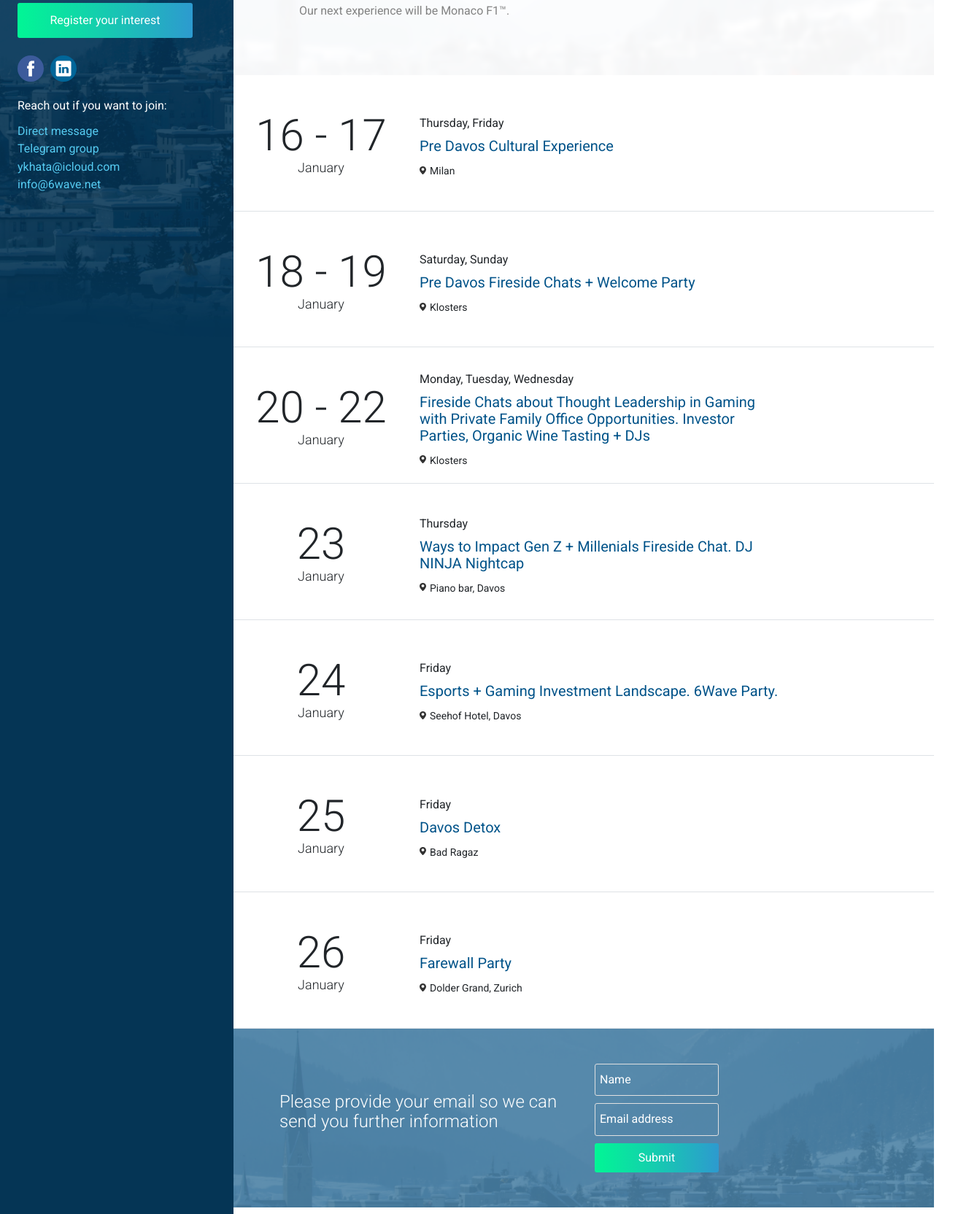
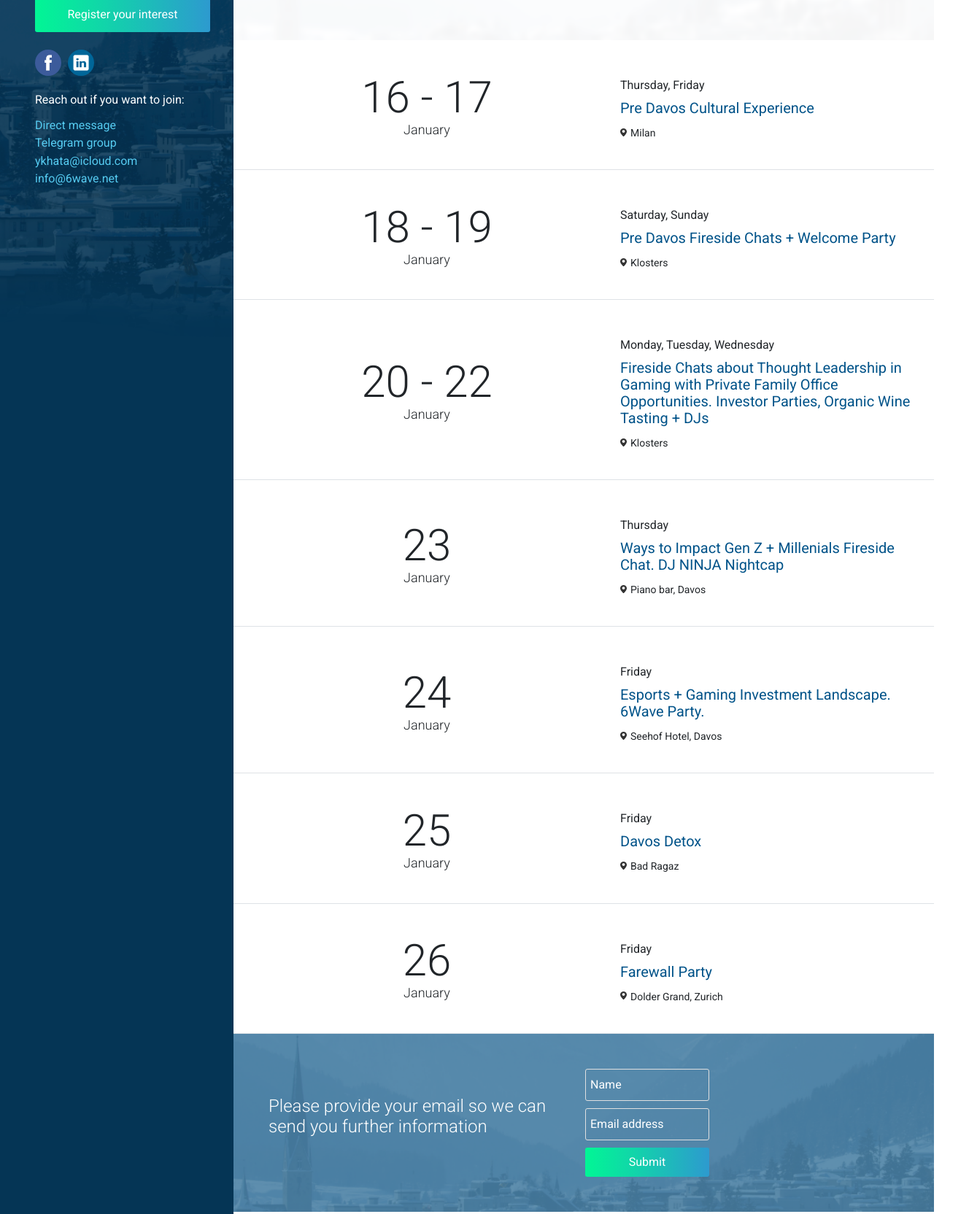
Before and after one commit to FlameFlashy/6wave.net, a plain HTML site: page index.html in a window 1280 px wide. Shown: the part 390-2054 px from the top of the page at 73% size, 1328 px wide, since content can reach past the window. Drawn offline with nearby package versions, Linux system fonts and the light colour scheme.

Commit message:
media styles

```diff
--- a/css/style.css
+++ b/css/style.css
@@ -94,10 +94,6 @@ h2 {
 }
 
 .top-content-wrapper {
-  padding-left: 90px;
-  padding-right: 50px;
-  padding-top: 60px;
-  padding-bottom: 60px;
   background-image: url(../img/backround-content-bottom.png);
   background-repeat: no-repeat;
   background-size: cover;
@@ -107,6 +103,14 @@ h2 {
   font-size: 16px;
   line-height: 24px;
   color: #828282;
+}
+
+.date-wrapper {
+  padding: 42px 0 42px 50px;
+}
+
+.event-wrapper {
+  padding: 42px 24px 42px 50px;
 }
 
 .date {
@@ -148,7 +152,7 @@ h2 {
   background-color: #4B81A4;
 }
 
-.submit-wrapper p {
+.submit-par {
   color: #fff;
   font-size: 24px;
   font-weight: 300;
@@ -197,3 +201,22 @@ input::placeholder {
   color: #828282;
   font-style: italic;
 }
+
+@media (max-width: 426px) {
+  .date {
+    font-size: 32px;
+    padding-right: 6px;
+  }
+
+  .asside {
+    background-size: cover;
+  }
+
+  .date-wrapper {
+    padding-bottom: 0;
+  }
+
+  .event-wrapper {
+    padding: 0 32px 32px 50px;
+  }
+}
--- a/index.html
+++ b/index.html
@@ -24,7 +24,7 @@
     <div class="row">
 
       <!-- left asside -->
-      <div class="col-sm-3 pt-2 asside">
+      <div class="col-lg-3 col-md-4 pl-5 asside">
         <div class="logo-wrap">
         </div>
         <p>The 6Wave Experiences exclusive business and leisure destination program.</p>
@@ -33,14 +33,14 @@
           <li>Davos</li>
           <li>Bad Ragaz</li>
         </ul>
-        <a href="#" class="btn register-button" role="button">Register your
+        <a href="#submit" class="btn register-button" role="button">Register your
           interest</a>
         <div class="social-links">
           <a href="#"><img class="icon-soc" src="./img/facebook.png" alt="facebook"></a>
           <a href="#"><img class="icon-soc" src="./img/Linkedin.png" alt="linkedin"></a>
         </div>
         <p>Reach out if you want to join:</p>
-        <div class="d-flex flex-column links ">
+        <div class="d-flex flex-column links pb-5">
           <a href="#">Direct message</a>
           <a href="#">Telegram group</a>
           <a href="#">ykhata@icloud.com</a>
@@ -50,8 +50,8 @@
       </div>
 
       <!-- main content -->
-      <div class="col-sm mt-4 p-0">
-        <div class="top-content-wrapper">
+      <div class="col-sm p-0">
+        <div class="top-content-wrapper p-5">
           <h2>Welcome to the 6Wave Experiences </h2>
           <p>The 6Wave Experience in Davos is an exclusive business and leisure destination program. We create upscale,
             tailored,
@@ -73,12 +73,12 @@
 
         <!-- Calendare -->
         <div class="container-fluid border-bottom">
-          <div class="row">
-            <div class="col-lg-3 pt-5 pb-5 d-flex flex-column justify-content-center align-items-center date-wrapper">
+          <div class="row d-sm-flex align-items-center">
+            <div class="col-md-6 d-md-flex align-items-center flex-column date-wrapper">
               <span class="date">16 - 17</span>
               <span class="month">January</span>
             </div>
-            <div class="col-lg-4 d-flex flex-column align-items-start justify-content-center">
+            <div class="col d-flex flex-column align-items-start justify-content-center event-wrapper">
               <span class="days">Thursday, Friday</span>
               <a href="#" class="title-link">Pre Davos Cultural Experience</a>
               <span class="place">Milan</span>
@@ -87,12 +87,12 @@
         </div>
 
         <div class="container-fluid border-bottom">
-          <div class="row">
-            <div class="col-lg-3 pt-5 pb-5 d-flex flex-column justify-content-center align-items-center date-wrapper">
+          <div class="row d-sm-flex align-items-center">
+            <div class="col-md-6 d-md-flex align-items-center flex-column date-wrapper">
               <span class="date">18 - 19</span>
               <span class="month">January</span>
             </div>
-            <div class="col-sm-8 d-flex flex-column align-items-start justify-content-center">
+            <div class="col d-flex flex-column align-items-start justify-content-center event-wrapper">
               <span class="days">Saturday, Sunday</span>
               <a href="#" class="title-link">Pre Davos Fireside Chats + Welcome Party</a>
               <span class="place">Klosters</span>
@@ -101,12 +101,12 @@
         </div>
 
         <div class="container-fluid border-bottom">
-          <div class="row">
-            <div class="col-lg-3 pt-5 pb-5 d-flex flex-column justify-content-center align-items-center date-wrapper">
+          <div class="row d-sm-flex align-items-center">
+            <div class="col-md-6 d-md-flex align-items-center flex-column date-wrapper">
               <span class="date">20 - 22</span>
               <span class="month">January</span>
             </div>
-            <div class="col-sm-8 d-flex flex-column align-items-start justify-content-center">
+            <div class="col d-flex flex-column align-items-start justify-content-center event-wrapper">
               <span class="days">Monday, Tuesday, Wednesday</span>
               <a href="#" class="title-link">Fireside Chats about Thought Leadership in Gaming with Private Family
                 Office Opportunities. Investor Parties, Organic
@@ -117,12 +117,12 @@
         </div>
 
         <div class="container-fluid border-bottom">
-          <div class="row">
-            <div class="col-lg-3 pt-5 pb-5 d-flex flex-column justify-content-center align-items-center date-wrapper">
+          <div class="row d-sm-flex align-items-center">
+            <div class="col-md-6 d-md-flex align-items-center flex-column date-wrapper">
               <span class="date">23</span>
               <span class="month">January</span>
             </div>
-            <div class="col-sm-8 d-flex flex-column align-items-start justify-content-center">
+            <div class="col d-flex flex-column align-items-start justify-content-center event-wrapper">
               <span class="days">Thursday</span>
               <a href="#" class="title-link">Ways to Impact Gen Z + Millenials Fireside Chat. DJ NINJA Nightcap</a>
               <span class="place">Piano bar, Davos</span>
@@ -131,12 +131,12 @@
         </div>
 
         <div class="container-fluid border-bottom">
-          <div class="row">
-            <div class="col-lg-3 pt-5 pb-5 d-flex flex-column justify-content-center align-items-center date-wrapper">
+          <div class="row d-sm-flex align-items-center">
+            <div class="col-md-6 d-md-flex align-items-center flex-column date-wrapper">
               <span class="date">24</span>
               <span class="month">January</span>
             </div>
-            <div class="col-sm-8 d-flex flex-column align-items-start justify-content-center">
+            <div class="col d-flex flex-column align-items-start justify-content-center event-wrapper">
               <span class="days">Friday</span>
               <a href="#" class="title-link">Esports + Gaming Investment Landscape. 6Wave Party.</a>
               <span class="place">Seehof Hotel, Davos</span>
@@ -145,12 +145,12 @@
         </div>
 
         <div class="container-fluid border-bottom">
-          <div class="row">
-            <div class="col-lg-3 pt-5 pb-5 d-flex flex-column justify-content-center align-items-center date-wrapper">
+          <div class="row d-sm-flex align-items-center">
+            <div class="col-md-6 d-md-flex align-items-center flex-column date-wrapper">
               <span class="date">25</span>
               <span class="month">January</span>
             </div>
-            <div class="col-sm-8 d-flex flex-column align-items-start justify-content-center">
+            <div class="col d-flex flex-column align-items-start justify-content-center event-wrapper">
               <span class="days">Friday</span>
               <a href="#" class="title-link">Davos Detox</a>
               <span class="place">Bad Ragaz</span>
@@ -159,12 +159,12 @@
         </div>
 
         <div class="container-fluid border-bottom">
-          <div class="row">
-            <div class="col-lg-3 pt-5 pb-5 d-flex flex-column justify-content-center align-items-center date-wrapper">
+          <div class="row d-sm-flex align-items-center">
+            <div class="col-md-6 d-md-flex align-items-center flex-column date-wrapper">
               <span class="date">26</span>
               <span class="month">January</span>
             </div>
-            <div class="col-sm-8 d-flex flex-column align-items-start justify-content-center">
+            <div class="col d-flex flex-column align-items-start justify-content-center event-wrapper">
               <span class="days">Friday</span>
               <a href="#" class="title-link">Farewall Party</a>
               <span class="place">Dolder Grand, Zurich</span>
@@ -173,12 +173,13 @@
         </div>
 
         <!-- Submit -->
-        <div class="containe-fluid p-5 d-flex align-items-center submit-wrapper">
-          <div class="col-sm">
+        <div class="containe-fluid p-5 d-sm-flex align-items-center submit-wrapper" id="submit">
+
+          <div class="col p-0">
             <p class="submit-par">Please provide your email so we can send you further information
             </p>
           </div>
-          <div class="col-sm d-flex flex-column justify-content-center">
+          <div class="col d-flex flex-column justify-content-center p-0 pl-md-1">
             <input type="text" value name="FNAME" class="fname" placeholder="Name">
             <input type="email" name="EMAIL" id="required email" class="email" placeholder="Email address">
             <button type="button" class="btn submit-button">Submit</button>
@@ -187,7 +188,7 @@
 
         <!-- Notes -->
 
-        <div class="container ml-5 mt-5 notes-wrapper">
+        <div class="container-fluid p-5 notes-wrapper">
           <h6 class="notes-title">Important Notes:</h6>
           <p>We are committed to confidentiality of our VIP guests, when they prefer to remain “incognito”.</p>
           <p>For the rest, the announcement of speakers and moderators will be published three days before the event, in
```
